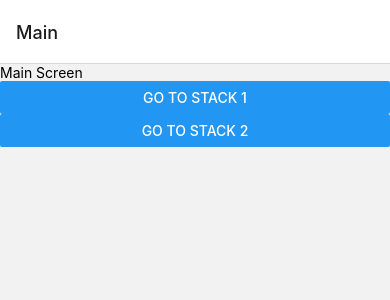
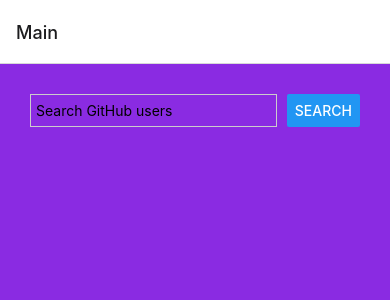
Before and after one commit to VitorVts/HUBusca, a React Native app: screen /Main in a window 390 px wide. Shown: the top 300 px of the page. Built offline with nearby package versions, Linux system fonts and the light colour scheme.

Commit message:
Adicionada a função de Pesquisa e navegação para Tela de perfil ao clicar no avatar pesquisado

```diff
--- /dev/null
+++ b/components/SearchBar.tsx
@@ -0,0 +1,38 @@
+import * as React from 'react';
+import { View, TextInput, Button, StyleSheet } from 'react-native';
+
+type SearchBarProps = {
+  value: string;
+  onChange: (text: string) => void;
+  onSearch: () => void;
+};
+
+const SearchBar: React.FC<SearchBarProps> = ({ value, onChange, onSearch }) => {
+  return (
+    <View style={styles.container}>
+      <TextInput
+        style={styles.input}
+        value={value}
+        onChangeText={onChange}
+        placeholder="Search GitHub users"
+      />
+      <Button title="Search" onPress={onSearch} />
+    </View>
+  );
+};
+
+const styles = StyleSheet.create({
+  container: {
+    flexDirection: 'row',
+    margin: 10,
+  },
+  input: {
+    flex: 1,
+    borderColor: '#ccc',
+    borderWidth: 1,
+    marginRight: 10,
+    padding: 5,
+  },
+});
+
+export default SearchBar;
--- /dev/null
+++ b/components/UserProfile.tsx
@@ -0,0 +1,50 @@
+import * as React from 'react';
+import { View, Text, Image, StyleSheet } from 'react-native';
+
+type UserProfileProps = {
+  name: string;
+  login: string;
+  location: string;
+  avatar_url: string;
+  followers: number;
+  public_repos: number;
+};
+
+const UserProfile: React.FC<UserProfileProps> = ({
+  name,
+  login,
+  location,
+  avatar_url,
+  followers,
+  public_repos,
+}) => {
+  return (
+    <View style={styles.container}>
+      <Image source={{ uri: avatar_url }} style={styles.avatar} />
+      <Text style={styles.name}>{name}</Text>
+      <Text>{login}</Text>
+      <Text>{location}</Text>
+      <Text>Followers: {followers}</Text>
+      <Text>Public Repos: {public_repos}</Text>
+    </View>
+  );
+};
+
+const styles = StyleSheet.create({
+  container: {
+    alignItems: 'center',
+    margin: 20,
+  },
+  avatar: {
+    width: 100,
+    height: 100,
+    borderRadius: 50,
+  },
+  name: {
+    fontSize: 20,
+    fontWeight: 'bold',
+    marginVertical: 10,
+  },
+});
+
+export default UserProfile;
--- a/navigation/MainStack.tsx
+++ b/navigation/MainStack.tsx
@@ -2,8 +2,7 @@
 import * as React from 'react';
 import { createStackNavigator } from '@react-navigation/stack';
 import MainScreen from '../screens/MainScreen';
-import Stack1Screen from '../screens/Stack1Screen';
-import Stack2Screen from '../screens/Stack2Screen';
+import ProfileScreen from '../screens/ProfileScreen';
 
 const MainStack = createStackNavigator();
 
@@ -11,8 +10,7 @@
   return (
     <MainStack.Navigator>
       <MainStack.Screen name="Main" component={MainScreen} />
-      <MainStack.Screen name="Stack1" component={Stack1Screen} />
-      <MainStack.Screen name="Stack2" component={Stack2Screen} />
+      <MainStack.Screen name="Profile" component={ProfileScreen} />
     </MainStack.Navigator>
   );
 };
--- a/package.json
+++ b/package.json
@@ -10,10 +10,12 @@
   },
   "dependencies": {
     "@expo/metro-runtime": "~3.2.1",
+    "@react-native-async-storage/async-storage": "^1.23.1",
     "@react-navigation/native": "^6.1.17",
     "@react-navigation/stack": "^6.4.0",
     "@types/react-native": "^0.73.0",
     "@types/react-navigation": "^3.4.0",
+    "axios": "^1.7.2",
     "expo": "~51.0.18",
     "expo-status-bar": "~1.12.1",
     "react": "18.2.0",
--- a/screens/MainScreen.tsx
+++ b/screens/MainScreen.tsx
@@ -1,20 +1,134 @@
 // screens/MainScreen.tsx
-import * as React from 'react';
-import { View, Text, Button } from 'react-native';
-import { StackNavigationProp } from '@react-navigation/stack';
+import React, { useState } from 'react';
+import { View, ActivityIndicator, TouchableOpacity, StyleSheet, Text } from 'react-native';
+import { useNavigation } from '@react-navigation/native';
+import SearchBar from '../components/SearchBar';
+import UserProfile from '../components/UserProfile';
+import AsyncStorage from '@react-native-async-storage/async-storage';
+import axios from 'axios';
 
-type MainScreenProps = {
-  navigation: StackNavigationProp<any, any>;
+interface UserData {
+  name: string;
+  login: string;
+  location: string;
+  avatar_url: string;
+  id: number;
+  followers: number;
+  public_repos: number;
+  repos_url: string;
+}
+
+const MainScreen: React.FC = () => {
+  const [searchQuery, setSearchQuery] = useState<string>('');
+  const [userData, setUserData] = useState<UserData | null>(null);
+  const [loading, setLoading] = useState<boolean>(false);
+  const [error, setError] = useState<string | null>(null);
+  const [recentSearches, setRecentSearches] = useState<UserData[]>([]);
+
+  const navigation = useNavigation();
+
+  const handleSearchChange = (text: string) => {
+    setSearchQuery(text);
+  };
+
+  const handleSearch = async () => {
+    setLoading(true);
+    setError(null);
+    setUserData(null);
+
+    try {
+      const response = await axios.get(`https://api.github.com/users/${searchQuery}`);
+      const userDataResponse = response.data;
+
+      await new Promise(resolve => setTimeout(resolve, 1000));
+
+      const userData: UserData = {
+        name: userDataResponse.name,
+        login: userDataResponse.login,
+        location: userDataResponse.location,
+        avatar_url: userDataResponse.avatar_url,
+        id: userDataResponse.id,
+        followers: userDataResponse.followers,
+        public_repos: userDataResponse.public_repos,
+        repos_url: userDataResponse.repos_url,
+      };
+
+      setUserData(userData);
+      saveUserData(userData);
+      saveRecentSearch(userData);
+    } catch (err) {
+      setError('Failed to load user data');
+    } finally {
+      setLoading(false);
+    }
+  };
+
+  const goToProfileScreen = (username: string) => {
+  navigation.navigate('Profile', { username });
 };
 
-const MainScreen: React.FC<MainScreenProps> = ({ navigation }) => {
+
+
+  const saveUserData = async (userData: UserData) => {
+    try {
+      await AsyncStorage.setItem('@userData', JSON.stringify(userData));
+      console.log('Dados do usuário salvos com sucesso no AsyncStorage.');
+    } catch (error) {
+      console.error('Erro ao salvar os dados do usuário no AsyncStorage:', error);
+    }
+  };
+
+  const saveRecentSearch = async (userData: UserData) => {
+    try {
+      const recentSearchesString = await AsyncStorage.getItem('@recentSearches');
+      let updatedSearches: UserData[] = [];
+
+      if (recentSearchesString !== null) {
+        updatedSearches = JSON.parse(recentSearchesString);
+      }
+
+      updatedSearches.unshift(userData);
+      updatedSearches = updatedSearches.slice(0, 5);
+
+      await AsyncStorage.setItem('@recentSearches', JSON.stringify(updatedSearches));
+      setRecentSearches(updatedSearches);
+    } catch (error) {
+      console.error('Erro ao salvar a pesquisa recente no AsyncStorage:', error);
+    }
+  };
+
   return (
-    <View>
-      <Text>Main Screen</Text>
-      <Button title="Go to Stack 1" onPress={() => navigation.navigate('Stack1')} />
-      <Button title="Go to Stack 2" onPress={() => navigation.navigate('Stack2')} />
+    <View style={styles.container}>
+      {userData && (
+        <TouchableOpacity onPress={() => goToProfileScreen(userData.login)}>
+          <UserProfile
+            name={userData.name}
+            login={userData.login}
+            location={userData.location}
+            avatar_url={userData.avatar_url}
+            followers={userData.followers}
+            public_repos={userData.public_repos}
+          />
+        </TouchableOpacity>
+      )}
+      <SearchBar value={searchQuery} onChange={handleSearchChange} onSearch={handleSearch} />
+      {loading && <ActivityIndicator size="large" color="#0000ff" />}
+      {error && <Text style={styles.errorText}>{error}</Text>}
     </View>
   );
 };
 
+const styles = StyleSheet.create({
+  container: {
+    flex: 1,
+    backgroundColor: '#8a2be2',
+    padding: 20,
+  },
+  errorText: {
+    color: 'red',
+    textAlign: 'center',
+    marginTop: 20,
+  },
+});
+
 export default MainScreen;
--- /dev/null
+++ b/screens/ProfileScreen.tsx
@@ -0,0 +1,92 @@
+import React, { useState, useEffect } from 'react';
+import { View, Text, StyleSheet, Image, ActivityIndicator } from 'react-native';
+import { RouteProp } from '@react-navigation/native';
+import axios from 'axios';
+
+type ProfileScreenRouteProp = RouteProp<{ Profile: { username: string } }, 'Profile'>;
+
+type Props = {
+  route: ProfileScreenRouteProp;
+};
+
+interface UserData {
+  name: string;
+  login: string;
+  location: string;
+  avatar_url: string;
+  id: number;
+  followers: number;
+  public_repos: number;
+  repos_url: string;
+}
+
+const ProfileScreen: React.FC<Props> = ({ route }) => {
+  const { username } = route.params;
+  const [userData, setUserData] = useState<UserData | null>(null);
+  const [loading, setLoading] = useState(true);
+  const [error, setError] = useState<string | null>(null);
+
+  useEffect(() => {
+    const fetchUserData = async () => {
+      try {
+        const response = await axios.get(`https://api.github.com/users/${username}`);
+        setUserData(response.data);
+      } catch (err) {
+        setError('Failed to load user data');
+      } finally {
+        setLoading(false);
+      }
+    };
+
+    fetchUserData();
+  }, [username]);
+
+  if (loading) {
+    return <ActivityIndicator size="large" color="#0000ff" />;
+  }
+
+  if (error) {
+    return <Text style={styles.errorText}>{error}</Text>;
+  }
+
+  return (
+    <View style={styles.container}>
+      {userData && (
+        <>
+          <Image source={{ uri: userData.avatar_url }} style={styles.avatar} />
+          <Text style={styles.name}>{userData.name}</Text>
+          <Text>{userData.login}</Text>
+          <Text>{userData.location}</Text>
+          <Text>Followers: {userData.followers}</Text>
+          <Text>Public Repos: {userData.public_repos}</Text>
+        </>
+      )}
+    </View>
+  );
+};
+
+const styles = StyleSheet.create({
+  container: {
+    flex: 1,
+    alignItems: 'center',
+    justifyContent: 'center',
+    padding: 20,
+  },
+  avatar: {
+    width: 100,
+    height: 100,
+    borderRadius: 50,
+    marginBottom: 20,
+  },
+  name: {
+    fontSize: 20,
+    fontWeight: 'bold',
+    marginBottom: 10,
+  },
+  errorText: {
+    color: 'red',
+    textAlign: 'center',
+  },
+});
+
+export default ProfileScreen;
--- a/screens/Stack1Screen.tsx
+++ /dev/null
@@ -1,13 +0,0 @@
-// screens/Stack1Screen.tsx
-import * as React from 'react';
-import { View, Text } from 'react-native';
-
-const Stack1Screen: React.FC = () => {
-  return (
-    <View>
-      <Text>Stack 1 Screen</Text>
-    </View>
-  );
-};
-
-export default Stack1Screen;
```
Also changed, not shown: 1 other file (tests, documents, lock files or other folders).
